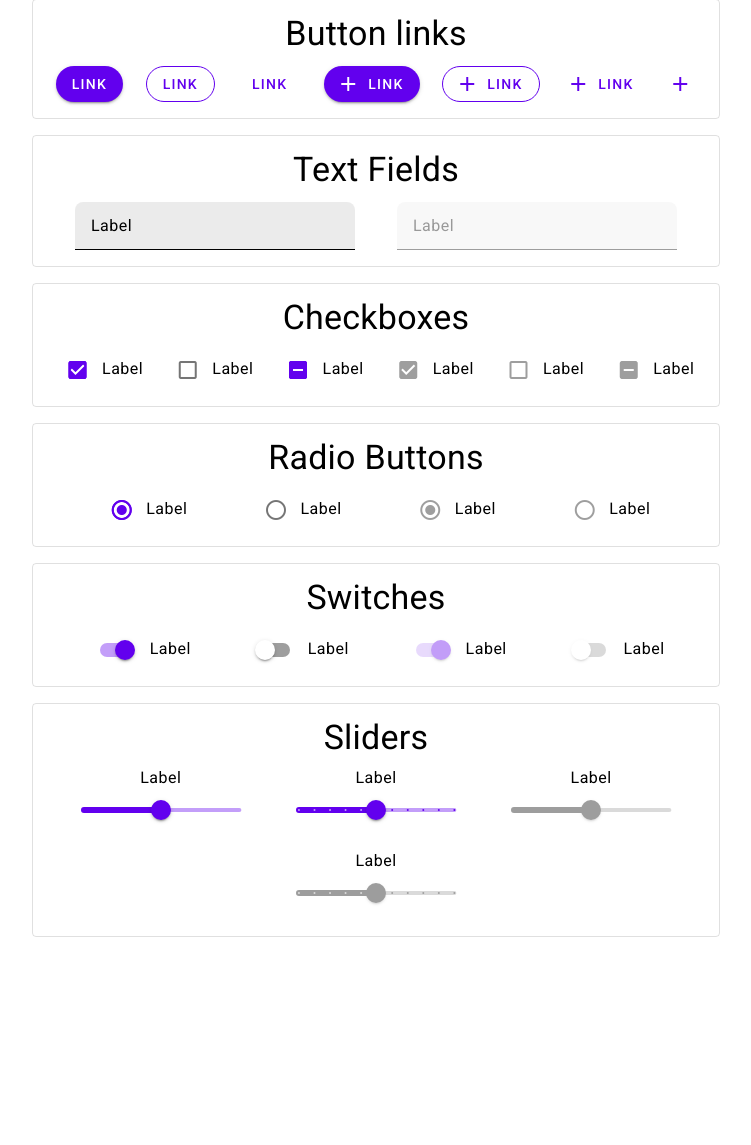
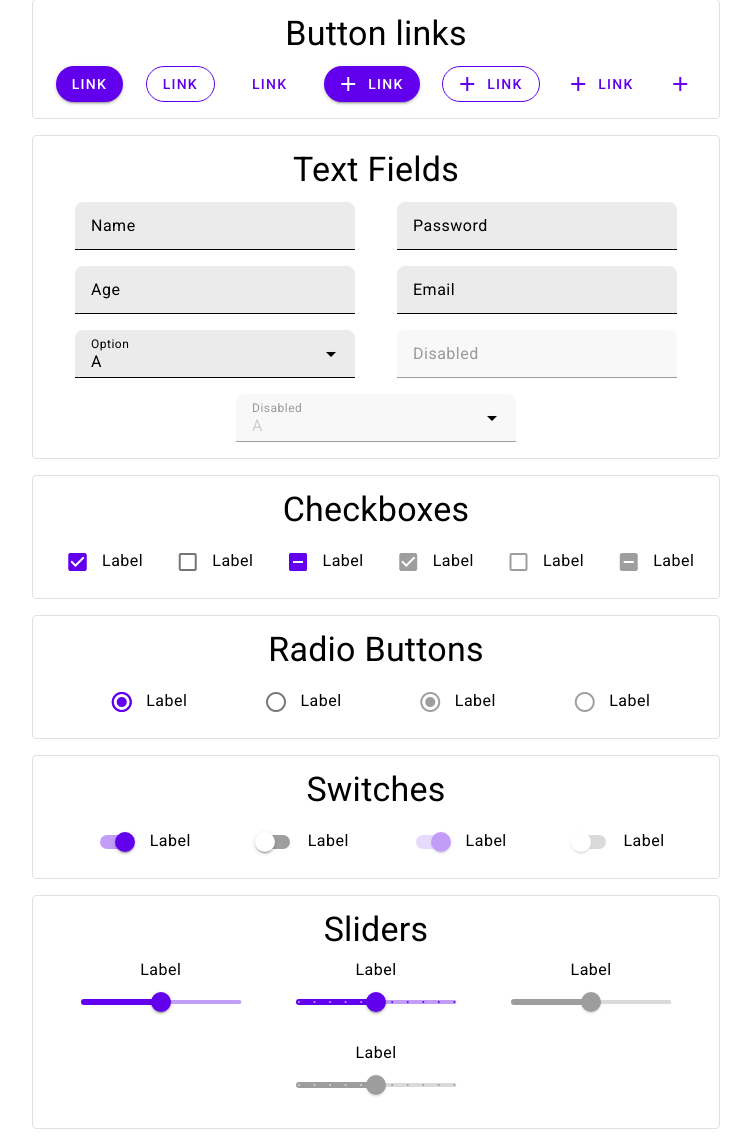
Before and after one commit to Naapperas/feup-ltw-proj, a PHP site: page / in a window 1280 px wide. Shown: the part 321-1466 px from the top of the page, without its empty margins (264-1015 px from the left). Before the commit the page ends 1258 px from the top, so only its background shows below. Run offline with PHP 8.4, Linux system fonts and the light colour scheme.

Commit message:
Add select styling and improve textfields

```diff
--- a/style/components/textfield.css
+++ b/style/components/textfield.css
@@ -1,4 +1,4 @@
-.textfield {
+:is(.textfield, .select) {
     position: relative;
 
     justify-self: stretch;
@@ -6,7 +6,38 @@
     font-size: 1rem;
 }
 
-.textfield label {
+.select::after {
+    content: "arrow_drop_down";
+
+    display: block;
+    position: absolute;
+    right: 12px;
+    top: 50%;
+    transform: translateY(-50%);
+
+    width: 24px;
+    height: 24px;
+    font-size: 24px;
+    font-family: "Material Icons";
+    line-height: 1;
+    letter-spacing: initial;
+
+    pointer-events: none;
+
+    transition-property: transform;
+    transition-duration: 200ms;
+    transition-timing-function: ease-in-out;
+}
+
+/*
+I'd like this style to apply only to open selects,
+but that is impossible outside chromium
+*/
+.select:focus-within:after {
+    transform: translateY(-50%) rotate(180deg);
+}
+
+:is(.textfield, .select) label {
     position: absolute;
     left: 16px;
     top: 50%;
@@ -18,17 +49,20 @@
     transition-timing-function: ease-in-out;
 }
 
-.textfield input:is(:not(:placeholder-shown), :focus) ~ label {
+:is(.textfield input, .select select):is(:not(:placeholder-shown), :focus)
+    ~ label {
     top: 22px;
     font-size: 0.75rem;
     transform: translateY(-100%);
 }
 
-.textfield input:focus ~ label {
+:is(.textfield input, .select select):focus ~ label {
     color: var(--color-primary);
 }
 
-.textfield input {
+:is(.textfield input, .select select) {
+    appearance: none;
+
     height: 48px;
     padding: 20px 16px 4px 16px;
     min-width: 280px;
@@ -58,7 +92,14 @@
     transition-timing-function: ease-in-out;
 }
 
-.textfield input:focus {
+/* Only works on chromium, but at least it's something */
+.textfield input::-webkit-inner-spin-button {
+    width: 24px;
+    height: 24px;
+    margin-top: -8px;
+}
+
+:is(.textfield input, .select select):focus {
     border-color: var(--color-primary);
     border-width: 2px;
 }
@@ -67,15 +108,15 @@
     opacity: initial;
 }
 
-.textfield input:hover {
+:is(.textfield input, .select select):hover {
     background-color: rgba(var(--tcolor-on-surface), 12%);
 }
 
-.textfield input:disabled {
+:is(.textfield input, .select select):disabled {
     opacity: 38%;
     background-color: rgba(var(--tcolor-on-surface), 8%);
 }
 
-.textfield input:disabled ~ label {
+:is(.textfield input, .select select):disabled ~ label {
     opacity: 38%;
 }
--- a/style/index.html
+++ b/style/index.html
@@ -76,9 +76,48 @@
                     type="text"
                     name="text"
                     id="text"
-                    placeholder="Placeholder"
+                    placeholder="Your name"
                 />
-                <label for="text">Label</label>
+                <label for="text">Name</label>
+            </div>
+
+            <div class="textfield">
+                <input
+                    type="password"
+                    name="password"
+                    id="password"
+                    placeholder=" "
+                />
+                <label for="password">Password</label>
+            </div>
+
+            <div class="textfield">
+                <input
+                    type="number"
+                    name="number"
+                    id="number"
+                    placeholder=" "
+                />
+                <label for="number">Age</label>
+            </div>
+
+            <div class="textfield">
+                <input type="email" name="email" id="email" placeholder=" " />
+                <label for="email">Email</label>
+            </div>
+
+            <div class="select">
+                <select name="options" id="options">
+                    <option value="a">A</option>
+                    <option value="b">B</option>
+                    <option value="c">C</option>
+                    <option value="d">D</option>
+                    <option value="e">E</option>
+                    <option value="f">F</option>
+                    <option value="g">G</option>
+                    <option value="h">H</option>
+                </select>
+                <label for="options">Option</label>
             </div>
 
             <div class="textfield">
@@ -89,7 +128,21 @@
                     id="text-disabled"
                     placeholder="Placeholder"
                 />
-                <label for="text-disabled">Label</label>
+                <label for="text-disabled">Disabled</label>
+            </div>
+
+            <div class="select">
+                <select disabled name="options" id="options">
+                    <option value="a">A</option>
+                    <option value="b">B</option>
+                    <option value="c">C</option>
+                    <option value="d">D</option>
+                    <option value="e">E</option>
+                    <option value="f">F</option>
+                    <option value="g">G</option>
+                    <option value="h">H</option>
+                </select>
+                <label for="options">Disabled</label>
             </div>
         </section>
 
```
